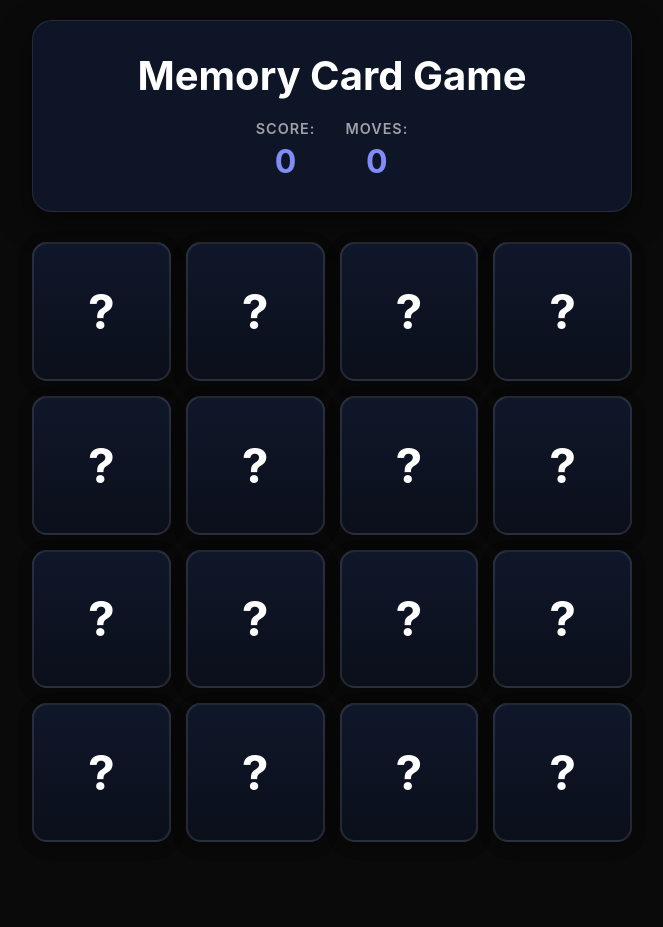
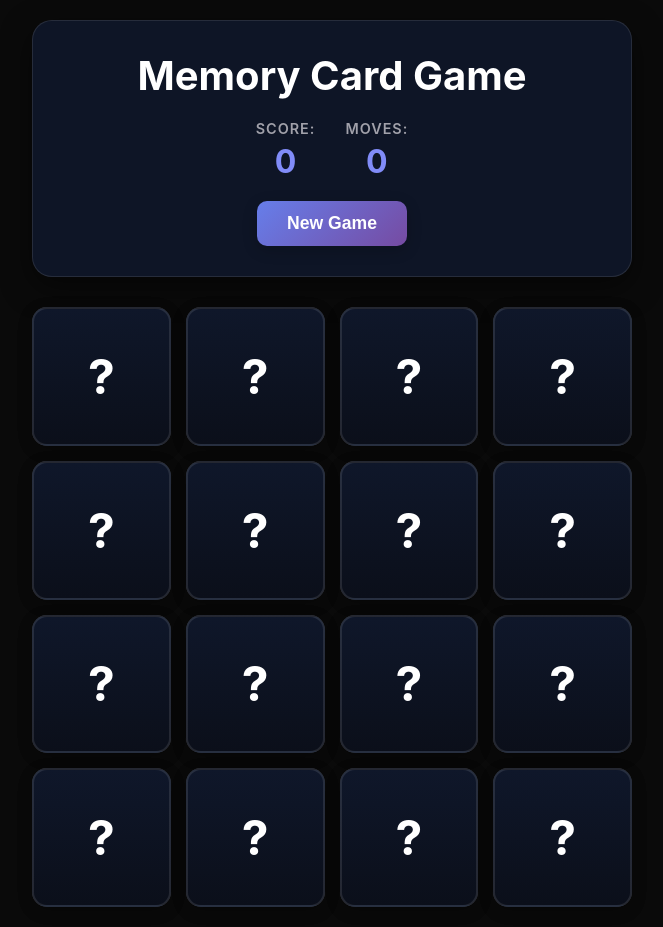
Before and after one commit to Souravbanerjeedata/memory-card-game-react, a React (Vite) app: page / in a window 1280 px wide. Shown: the whole page, without its empty margins (308-971 px from the left). Before the commit the page ends 862 px from the top, so only its background shows below. Built offline with nearby package versions, Linux system fonts and the light colour scheme.

Commit message:
new game button with game reset function

```diff
--- a/src/App.jsx
+++ b/src/App.jsx
@@ -39,6 +39,10 @@ const App = () => {
     }));
 
     setcards(finalCard);
+    setScore(0);
+    setMoves(0);
+    setMatchedCards([]);
+    setFlippedCards([]);
   }
 
   useEffect(() => {
@@ -105,7 +109,7 @@ const App = () => {
 
   return (
     <div className="app">
-      <GameHeader score={score} moves={moves} />
+      <GameHeader score={score} moves={moves} onReset={initializeGame} />
       <div className="cards-grid">
         {cards.map((card) => {
           return <Card card={card} onClick={handleCardClick} />;
--- a/src/components/GameHeader.jsx
+++ b/src/components/GameHeader.jsx
@@ -1,4 +1,4 @@
-const GameHeader = ({ score, moves }) => {
+const GameHeader = ({ score, moves, onReset }) => {
   return (
     <div className="game-header">
       <h1>Memory Card Game</h1>
@@ -12,6 +12,9 @@ const GameHeader = ({ score, moves }) => {
           <span className="stat-value">{moves}</span>
         </div>
       </div>
+      <button className="reset-btn" onClick={onReset}>
+        New Game
+      </button>
     </div>
   );
 };
```
